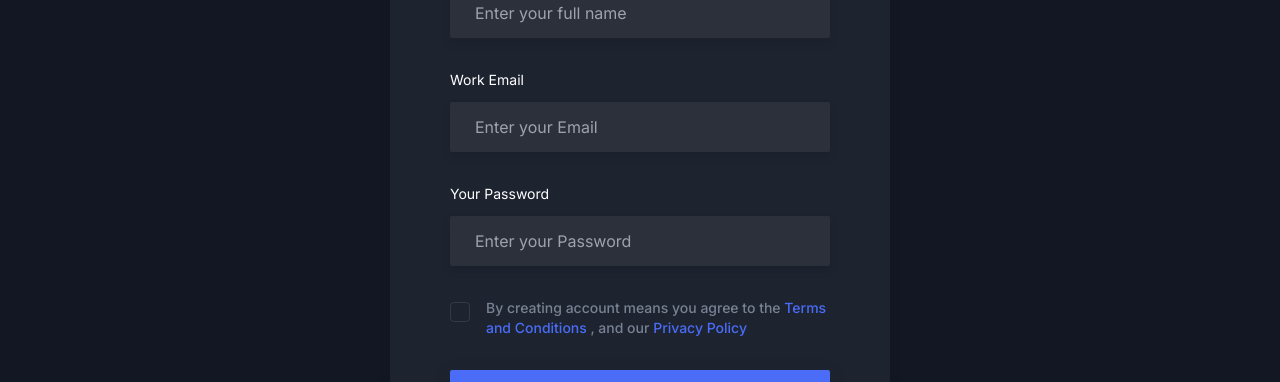
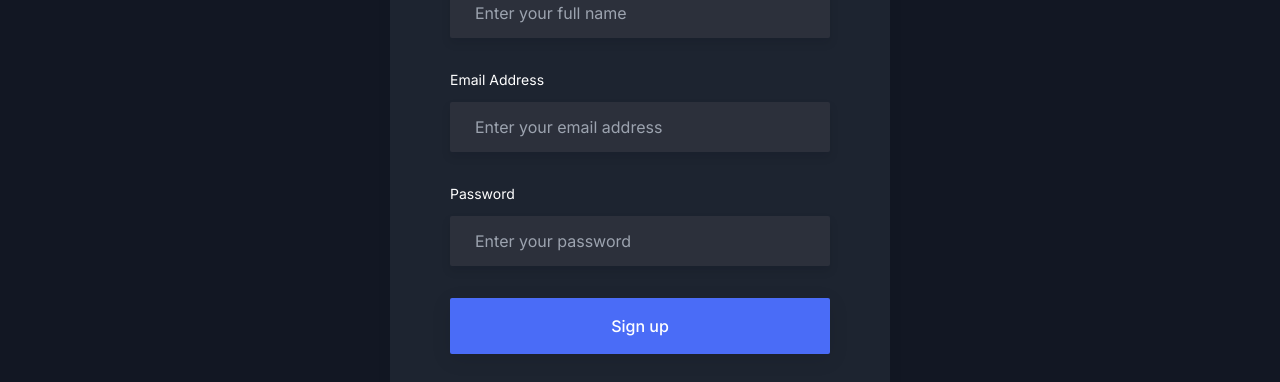
Before and after one commit to knightempire/travel, a Next.js app: page /signup in a window 1280 px wide. Shown: the part 530-912 px from the top of the page. Built offline with nearby package versions, Linux system fonts and the light colour scheme.

Commit message:
login google

```diff
--- a/package.json
+++ b/package.json
@@ -9,8 +9,10 @@
     "lint": "next lint"
   },
   "dependencies": {
+    "@react-oauth/google": "^0.12.1",
     "@react-three/fiber": "^8.17.10",
     "antd": "^5.22.3",
+    "axios": "^1.7.9",
     "clsx": "^2.1.1",
     "date-fns": "^4.1.0",
     "dotenv": "^16.4.7",
--- a/src/app/signup/page.tsx
+++ b/src/app/signup/page.tsx
@@ -33,6 +33,38 @@ const SignupPage = () => {
     console.log('Terms Accepted:', formData.termsChecked);
   };
 
+  // Google Sign Up Function
+  // const handleGoogleSignUp = async (response) => {
+  //   try {
+  //     // Send the Google ID token to the backend for verification and user registration
+  //     const res = await fetch('http://localhost:3005/user/google/register', {
+  //       method: 'POST',
+  //       headers: {
+  //         'Content-Type': 'application/json',
+  //       },
+  //       body: JSON.stringify({
+  //         idToken: response.credential,
+  //       }),
+  //     });
+
+  //     const data = await res.json();
+  //     if (res.status === 200) {
+  //       console.log('Google signup successful:', data);
+  //       // Handle user data and token (you can save the token to localStorage for subsequent API calls)
+  //     } else {
+  //       console.error('Error during Google signup:', data);
+  //     }
+  //   } catch (error) {
+  //     console.error('Error during Google signup:', error);
+  //   }
+  // };
+
+  const handleGoogleSignUp = () => {
+    // Redirect to the Google OAuth login route on the backend
+    window.location.href = `http://localhost:3005/user/auth/google`;
+  };
+
+
   return (
     <>
       <section className="relative z-10 overflow-hidden pb-16 pt-36 md:pb-20 lg:pb-28 lg:pt-[180px]">
@@ -44,9 +76,9 @@ const SignupPage = () => {
                   Create your account
                 </h3>
                 <p className="mb-11 text-center text-base font-medium text-body-color">
-                It&apos;s totally free and super easy
+                  It&apos;s totally free and super easy
                 </p>
-                <button className="border-stroke dark:text-body-color-dark dark:shadow-two mb-6 flex w-full items-center justify-center rounded-sm border bg-[#f8f8f8] px-6 py-3 text-base text-body-color outline-none transition-all duration-300 hover:border-primary hover:bg-primary/5 hover:text-primary dark:border-transparent dark:bg-[#2C303B] dark:hover:border-primary dark:hover:bg-primary/5 dark:hover:text-primary dark:hover:shadow-none">
+                <button className="border-stroke dark:text-body-color-dark dark:shadow-two mb-6 flex w-full items-center justify-center rounded-sm border bg-[#f8f8f8] px-6 py-3 text-base text-body-color outline-none transition-all duration-300 hover:border-primary hover:bg-primary/5 hover:text-primary dark:border-transparent dark:bg-[#2C303B] dark:hover:border-primary dark:hover:bg-primary/5 dark:hover:text-primary dark:hover:shadow-none" onClick={handleGoogleSignUp}>
                   <span className="mr-3">
                     <svg
                       width="20"
@@ -90,12 +122,11 @@ const SignupPage = () => {
                   </p>
                   <span className="hidden h-[1px] w-full max-w-[60px] bg-body-color/50 sm:block"></span>
                 </div>
+
                 <form onSubmit={handleSubmit}>
+                  {/* Email SignUp Form */}
                   <div className="mb-8">
-                    <label
-                      htmlFor="name"
-                      className="mb-3 block text-sm text-dark dark:text-white"
-                    >
+                    <label htmlFor="name" className="mb-3 block text-sm text-dark dark:text-white">
                       Full Name
                     </label>
                     <input
@@ -107,85 +138,35 @@ const SignupPage = () => {
                       className="border-stroke dark:text-body-color-dark dark:shadow-two w-full rounded-sm border bg-[#f8f8f8] px-6 py-3 text-base text-body-color outline-none transition-all duration-300 focus:border-primary dark:border-transparent dark:bg-[#2C303B] dark:focus:border-primary dark:focus:shadow-none"
                     />
                   </div>
+
                   <div className="mb-8">
-                    <label
-                      htmlFor="email"
-                      className="mb-3 block text-sm text-dark dark:text-white"
-                    >
-                      Work Email
+                    <label htmlFor="email" className="mb-3 block text-sm text-dark dark:text-white">
+                      Email Address
                     </label>
                     <input
                       type="email"
                       name="email"
                       value={formData.email}
                       onChange={handleInputChange}
-                      placeholder="Enter your Email"
+                      placeholder="Enter your email address"
                       className="border-stroke dark:text-body-color-dark dark:shadow-two w-full rounded-sm border bg-[#f8f8f8] px-6 py-3 text-base text-body-color outline-none transition-all duration-300 focus:border-primary dark:border-transparent dark:bg-[#2C303B] dark:focus:border-primary dark:focus:shadow-none"
                     />
                   </div>
+
                   <div className="mb-8">
-                    <label
-                      htmlFor="password"
-                      className="mb-3 block text-sm text-dark dark:text-white"
-                    >
-                      Your Password
+                    <label htmlFor="password" className="mb-3 block text-sm text-dark dark:text-white">
+                      Password
                     </label>
                     <input
                       type="password"
                       name="password"
                       value={formData.password}
                       onChange={handleInputChange}
-                      placeholder="Enter your Password"
+                      placeholder="Enter your password"
                       className="border-stroke dark:text-body-color-dark dark:shadow-two w-full rounded-sm border bg-[#f8f8f8] px-6 py-3 text-base text-body-color outline-none transition-all duration-300 focus:border-primary dark:border-transparent dark:bg-[#2C303B] dark:focus:border-primary dark:focus:shadow-none"
                     />
                   </div>
-                  <div className="mb-8 flex">
-                    <label
-                      htmlFor="checkboxLabel"
-                      className="flex cursor-pointer select-none text-sm font-medium text-body-color"
-                    >
-                      <div className="relative">
-                        <input
-                          type="checkbox"
-                          id="checkboxLabel"
-                          name="termsChecked"
-                          checked={formData.termsChecked}
-                          onChange={handleInputChange}
-                          className="sr-only"
-                        />
-                        <div className="box mr-4 mt-1 flex h-5 w-5 items-center justify-center rounded border border-body-color border-opacity-20 dark:border-white dark:border-opacity-10">
-                          <span className="opacity-0">
-                            <svg
-                              width="11"
-                              height="8"
-                              viewBox="0 0 11 8"
-                              fill="none"
-                              xmlns="http://www.w3.org/2000/svg"
-                            >
-                              <path
-                                d="M10.0915 0.951972L10.0867 0.946075L10.0813 0.940568C9.90076 0.753564 9.61034 0.753146 9.42927 0.939309L4.16201 6.22962L1.58507 3.63469C1.40401 3.44841 1.11351 3.44879 0.932892 3.63584C0.755703 3.81933 0.755703 4.10875 0.932892 4.29224L0.932878 4.29225L0.934851 4.29424L3.58046 6.95832C3.73676 7.11955 3.94983 7.2 4.1473 7.2C4.36196 7.2 4.55963 7.11773 4.71406 6.9584L10.0468 1.60234C10.2436 1.4199 10.2421 1.1339 10.0915 0.951972ZM4.2327 6.30081L4.2317 6.2998C4.23206 6.30015 4.23237 6.30049 4.23269 6.30082L4.2327 6.30081Z"
-                                fill="#3056D3"
-                                stroke="#3056D3"
-                                strokeWidth="0.4"
-                              />
-                            </svg>
-                          </span>
-                        </div>
-                      </div>
-                      <span>
-                        By creating account means you agree to the
-                        <a href="#0" className="text-primary hover:underline">
-                          {" "}
-                          Terms and Conditions{" "}
-                        </a>
-                        , and our
-                        <a href="#0" className="text-primary hover:underline">
-                          {" "}
-                          Privacy Policy{" "}
-                        </a>
-                      </span>
-                    </label>
-                  </div>
+
                   <div className="mb-6">
                     <button
                       type="submit"
@@ -195,6 +176,7 @@ const SignupPage = () => {
                     </button>
                   </div>
                 </form>
+
                 <p className="text-center text-base font-medium text-body-color">
                   Already using Startup?{" "}
                   <Link href="/signin" className="text-primary hover:underline">
@@ -205,7 +187,6 @@ const SignupPage = () => {
             </div>
           </div>
         </div>
-        {/* SVG background code remains the same */}
       </section>
     </>
   );
```
Also changed, not shown: 1 other file (tests, documents, lock files or other folders).
